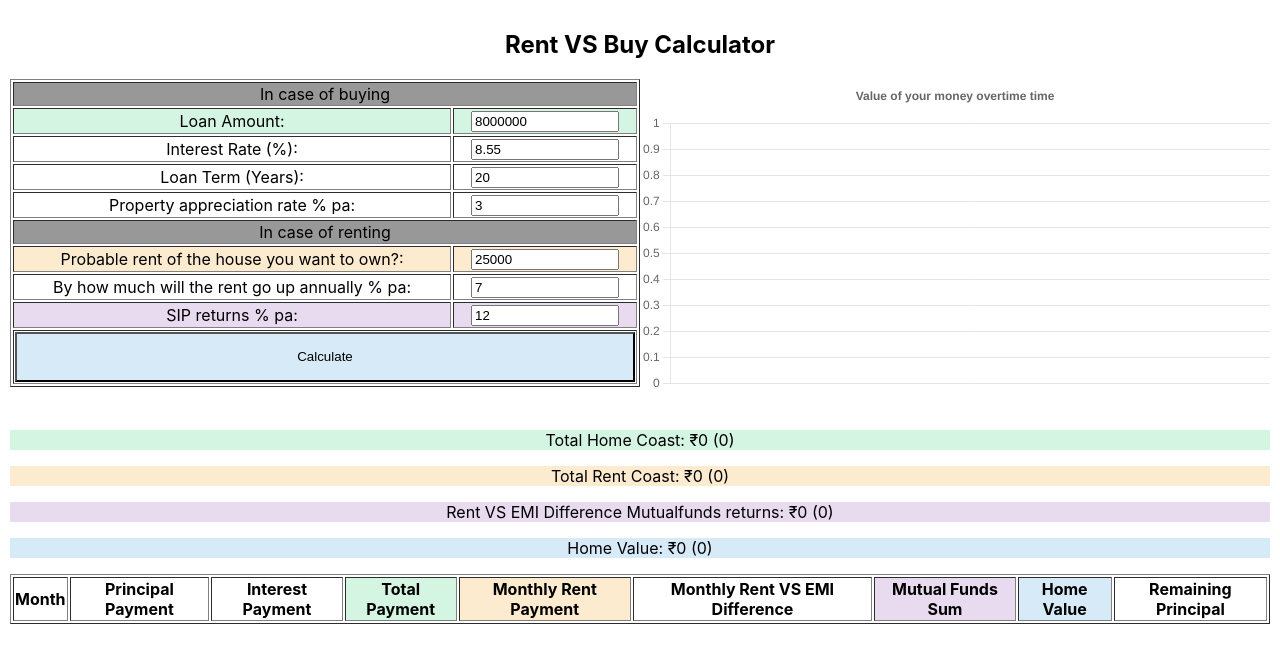
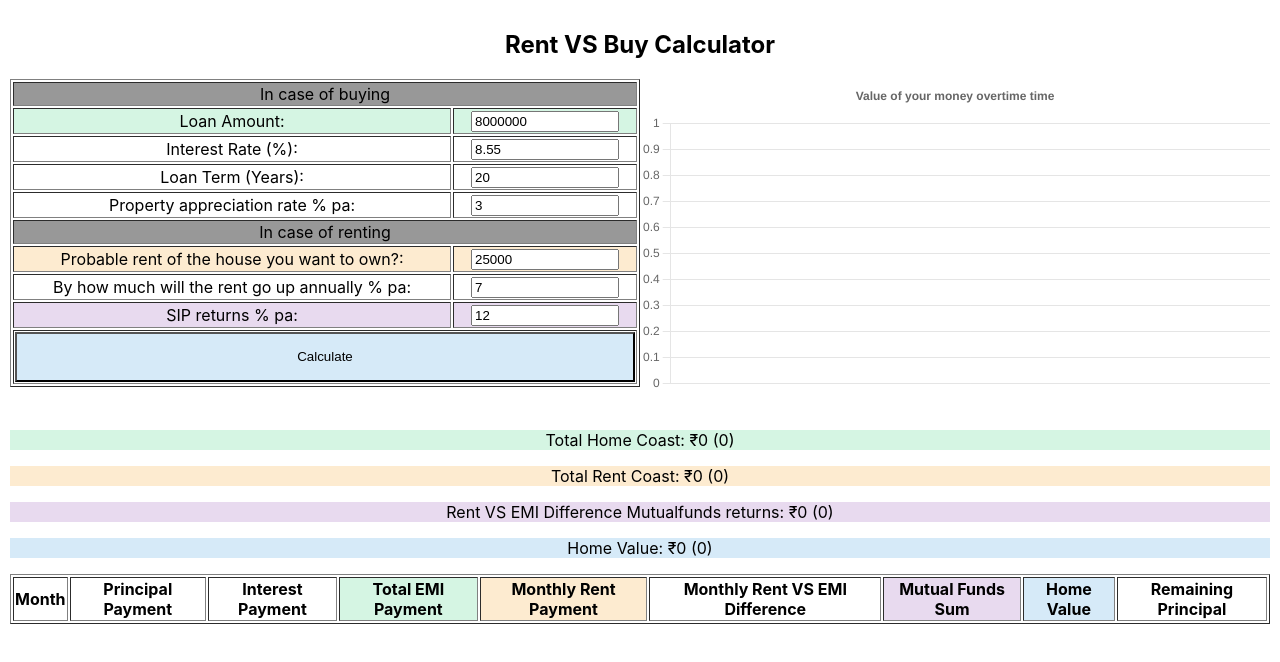
Before and after one commit to jaydev25/home-rent-vs-buy, a React (Create React App) app: page / in a window 1280 px wide. Shown: the top 662 px of the page. Built offline with nearby package versions, Linux system fonts and the light colour scheme.

Commit message:
Total EMI payment

```diff
--- a/src/HomeFundsCalc.js
+++ b/src/HomeFundsCalc.js
@@ -340,7 +340,7 @@ function HomeLoanCalculator() {
                 <th>Month</th>
                 <th>Principal Payment</th>
                 <th>Interest Payment</th>
-                <th style={{ backgroundColor: '#D5F5E3' }}>Total Payment</th>
+                <th style={{ backgroundColor: '#D5F5E3' }}>Total EMI Payment</th>
                 <th style={{ backgroundColor: '#FDEBD0' }}>
                   Monthly Rent Payment
                 </th>
```
Also changed, not shown: package.json (+7 -1 lines).
